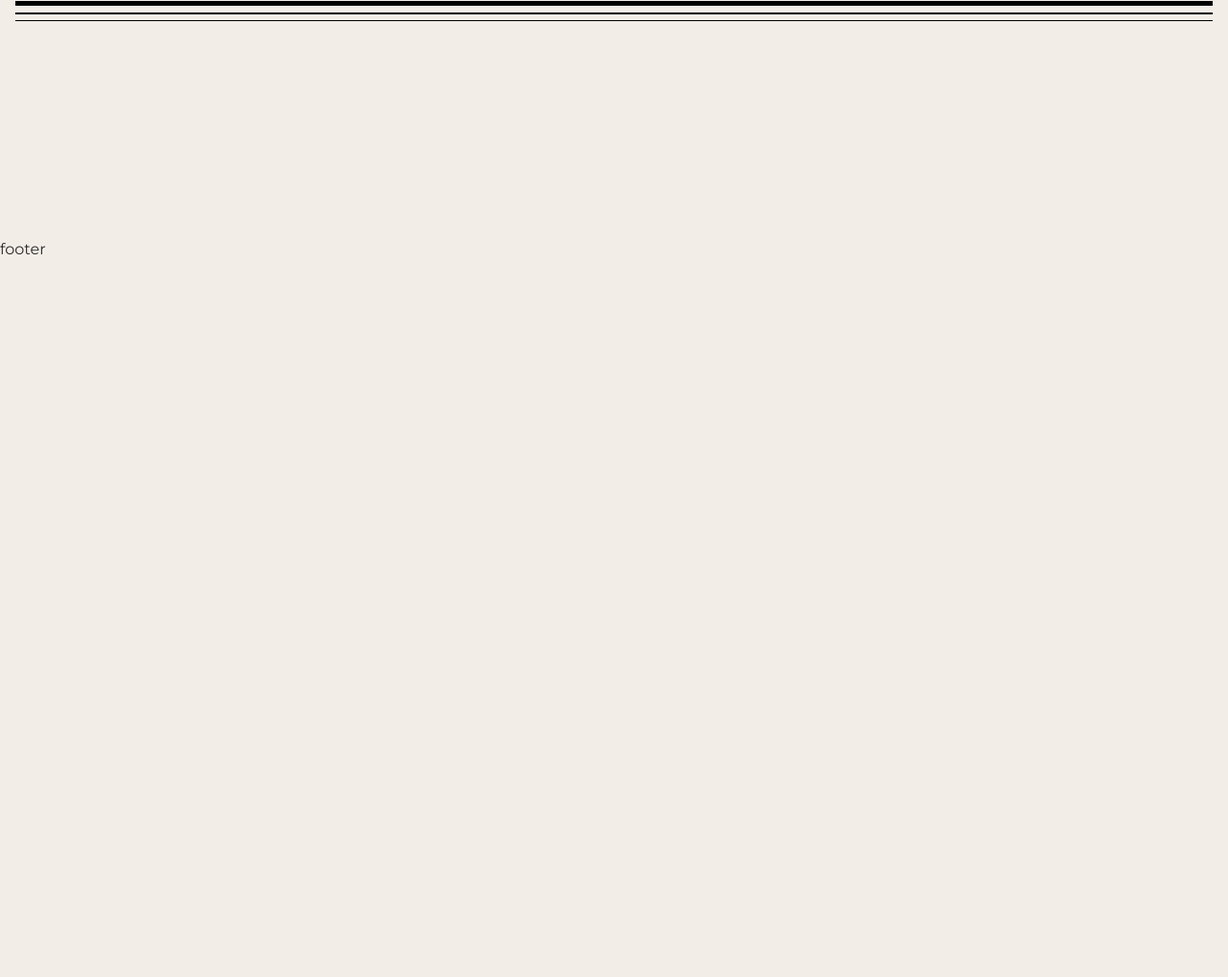
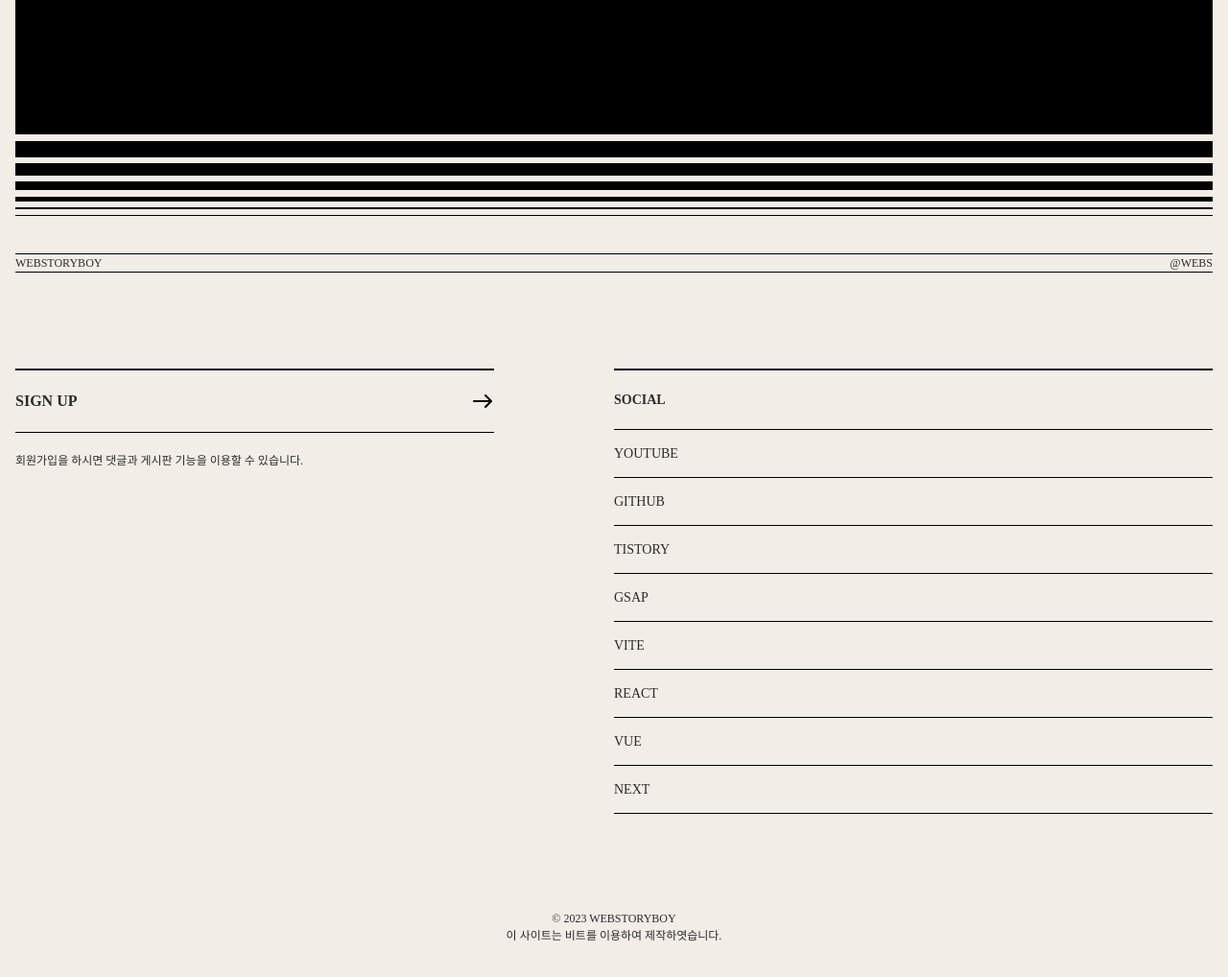
Before and after one commit to sjlee1220/port2023-vite, a website built with Vite: page src/index.html in a window 1280 px wide. Shown: the part 9152-10170 px from the top of the page at 96% size. Before the commit the page ends 9424 px from the top, so only its background shows below. Built offline with nearby package versions, Linux system fonts and the light colour scheme; a small style sheet from the web is missing; a web font is replaced by a local one.

Commit message:
Footer Completed

```diff
--- a/src/assets/css/section/contact.css
+++ b/src/assets/css/section/contact.css
@@ -5,6 +5,7 @@
   width: 100%;
   height: 100%;
   padding: 16px;
+  display: flex;
   align-items: flex-start;
   justify-content: flex-end;
   flex-direction: column;
@@ -40,6 +41,10 @@
   z-index: 100;
   transition: all 0.3s;
   cursor: all-scroll;
+}
+
+.contact__lines {
+  width: 100%;
 }
 
 .contact__lines .line {
@@ -111,4 +116,7 @@
     padding: 0 16px;
     word-break: break-all;
   }
+  .contact__inner {
+    justify-content: center;
+  }
 }
--- a/src/assets/css/section/footer.css
+++ b/src/assets/css/section/footer.css
@@ -1,2 +1,98 @@
 #footer {
+  font-family: var(--mainKor-font);
 }
+.footer__inner {
+  padding: 16px;
+}
+.footer__text {
+  font-size: 12px;
+  text-transform: uppercase;
+  border-top: 1px solid var(--black);
+  border-bottom: 1px solid var(--black);
+  display: flex;
+  justify-content: space-between;
+}
+.footer__info {
+  display: flex;
+  justify-content: space-between;
+  margin: 100px 0;
+}
+.footer__info .left {
+  width: 40%;
+}
+.footer__info .left .title {
+  border-top: 2px solid var(--black);
+  border-bottom: 1px solid var(--black);
+  padding: 20px 0;
+  text-transform: uppercase;
+  font-weight: 900;
+  background: url(../../img/arrow.svg) no-repeat right 20px;
+  transition: all 0.3s;
+}
+.footer__info .left .title:hover {
+  background-color: var(--black400);
+  padding-left: 10px;
+  background-color: transparent;
+}
+
+.footer__info .left .desc {
+  font-size: 12px;
+  padding-top: 20px;
+}
+.footer__info .right {
+  width: 50%;
+}
+.footer__info .right h3 {
+  border-top: 2px solid var(--black);
+  font-size: 14px;
+  margin-bottom: 20px;
+  padding-top: 20px;
+  text-transform: uppercase;
+  font-weight: 900;
+}
+
+.footer__info .right ul {
+  border-top: 1px solid var(--black);
+}
+
+.footer__info .right li {
+  border-bottom: 1px solid var(--black);
+}
+.footer__info .right li a {
+  padding: 14px 0;
+  font-size: 14px;
+  display: inline-block;
+  text-transform: uppercase;
+}
+.footer__info .right li em {
+  font-size: 12px;
+  padding-left: 10px;
+  opacity: 0;
+  transition: all 0.3s;
+}
+
+.footer__info .right li:hover em {
+  opacity: 1;
+}
+
+.footer__right {
+  text-align: center;
+  text-transform: uppercase;
+  font-size: 12px;
+  margin-bottom: 20px;
+}
+
+@media (max-width: 800px) {
+  .footer__info {
+    flex-direction: column;
+  }
+  .footer__info .left {
+    width: 100%;
+  }
+  .footer__info .left .desc {
+    margin-bottom: 40px;
+  }
+  .footer__info .right {
+    width: 100%;
+  }
+}
--- a/src/index.html
+++ b/src/index.html
@@ -399,7 +399,63 @@
       <!-- //contact -->
     </main>
     <!-- //main -->
-    <footer id="footer" role="contentinfo">footer</footer>
+    <footer id="footer" role="contentinfo">
+      <div class="footer__inner">
+        <h2 class="footer__text">
+          <div>webstoryboy</div>
+          <div>@webs</div>
+        </h2>
+        <div class="footer__info">
+          <div class="left">
+            <div class="title">
+              <a href="#">sign up</a>
+            </div>
+            <p class="desc">회원가입을 하시면 댓글과 게시판 기능을 이용할 수 있습니다.</p>
+          </div>
+          <div class="right">
+            <h3>social</h3>
+            <ul>
+                <li>
+                    <a href="https://www.youtube.com/@Webstoryboy">youtube</a>
+                    <em>유튜브에 오시면 더 많은 강의를 볼 수 있습니다.</em>
+                </li>
+                <li>
+                    <a href="https://github.com/webstoryboy">github</a>
+                    <em>깃헙에 들어오시면 모든 소스를 볼 수 있습니다.</em>
+                </li>
+                <li>
+                    <a href="https://webstoryboy.co.kr">tistory</a>
+                    <em>티스토리에 들어오시면 좋은 정보 볼 수 있습니다.</em>
+                </li>
+                <li>
+                    <a href="https://www.youtube.com/playlist?list=PL4UVBBIc6giL8-6jvrClimg0cFL-Muqiq">gsap</a>
+                    <em>GSAP를 공부하시고 오면 도움이 됩니다.</em>
+                </li>
+                <li>
+                    <a href="https://github.com/webstoryboy/port2023-vite">vite</a>
+                    <em>비트 강의도 곧 오픈 예정입니다.</em>
+                </li>
+                <li>
+                    <a href="https://github.com/webstoryboy/port2023-react">react</a>
+                    <em>리액트 강의도 곧 오픈 예정입니다.</em>
+                </li>
+                <li>
+                    <a href="https://github.com/webstoryboy/port2023-vue">vue</a>
+                    <em>뷰 강의도 곧 오픈 예정입니다.</em>
+                </li>
+                <li>
+                    <a href="https://github.com/webstoryboy/port2023-next">next</a>
+                    <em>넥스트 강의도 곧 오픈 예정입니다.</em>
+                </li>
+            </ul>
+          </div>
+        </div>
+        <div class="footer__right">
+          &copy; 2023 webstoryboy <br />
+          이 사이트는 비트를 이용하여 제작하엿습니다.
+        </div>
+      </div>
+    </footer>
     <!-- //footer -->
     <script type="module" src="assets/js/main.js"></script>
   </body>
```
